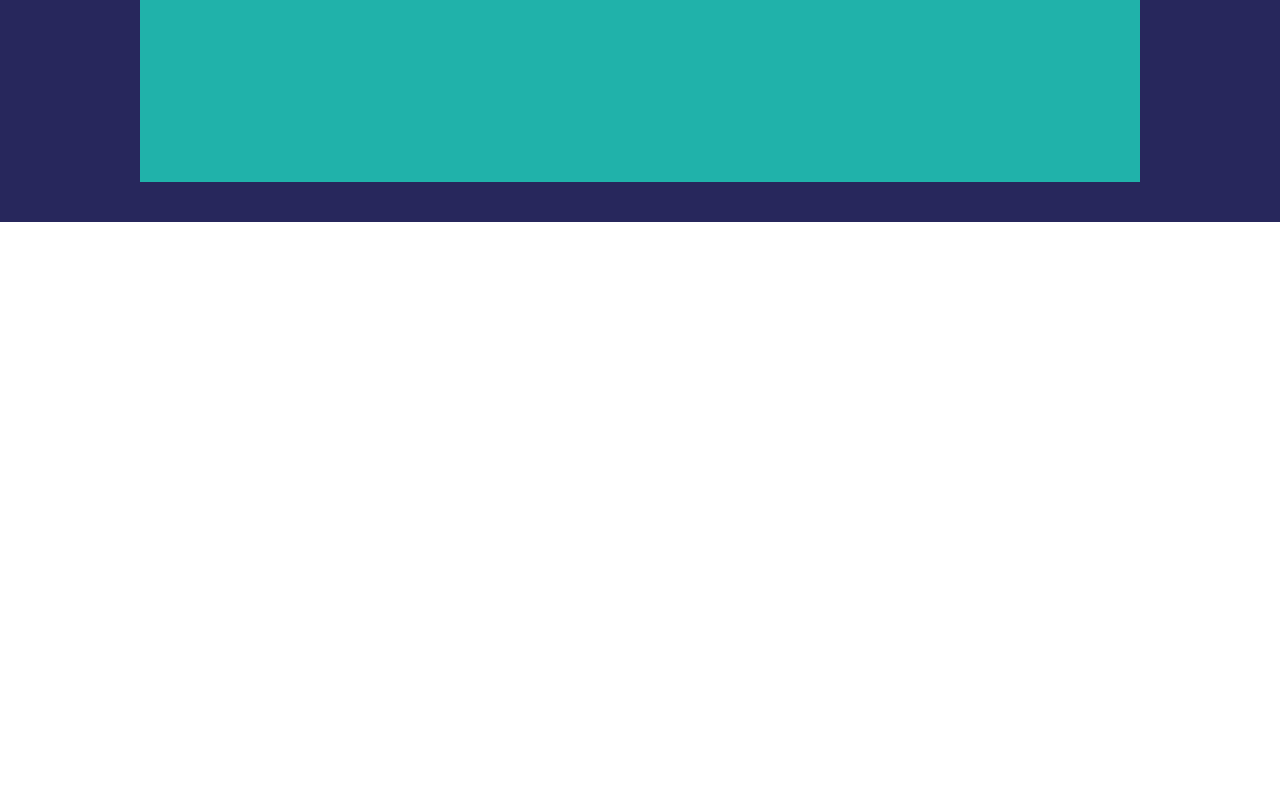
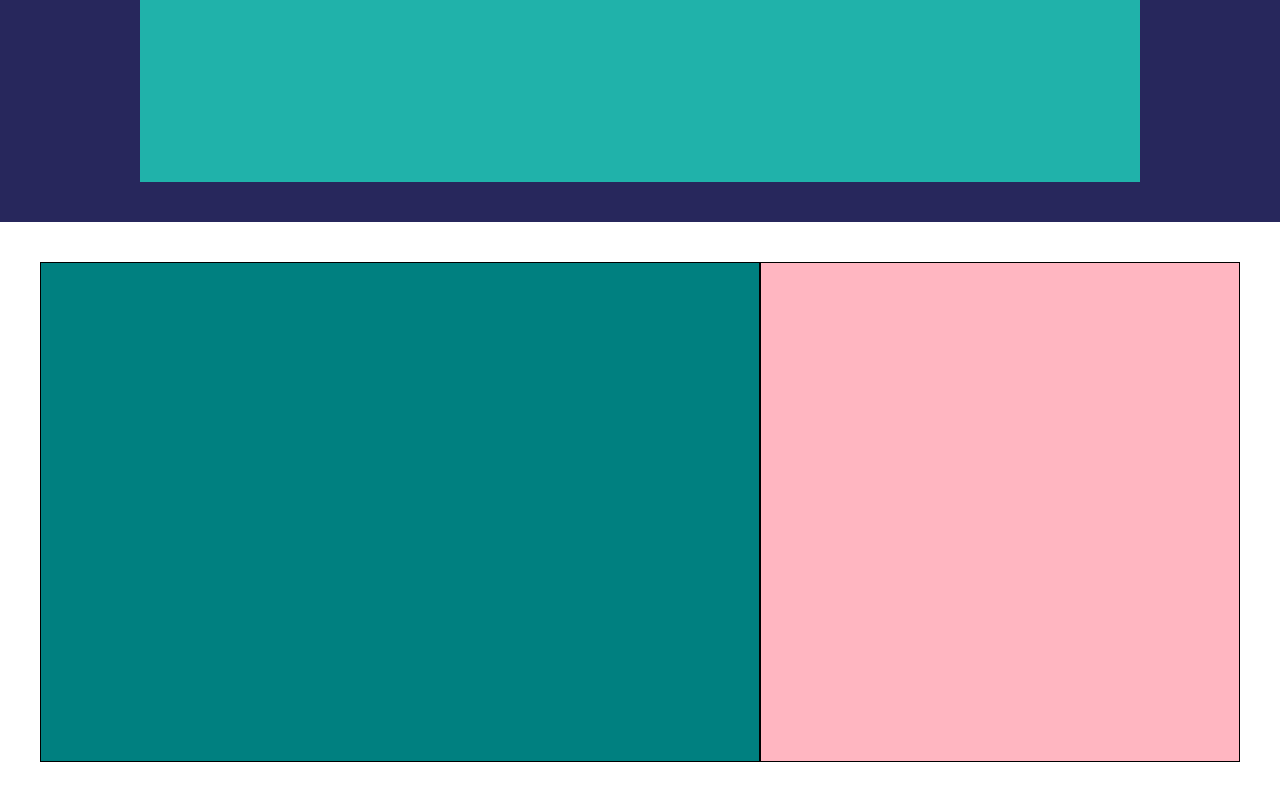
Before and after one commit to EnricoClem/htmlcss-struttura-discord, a plain HTML site: page index.html in a window 1280 px wide. Shown: the part 328-1130 px from the top of the page. Before the commit the page ends 800 px from the top, so only its background shows below. Drawn offline with Linux system fonts and the light colour scheme.

Commit message:
ADD - second main block

```diff
--- a/app.css
+++ b/app.css
@@ -55,6 +55,11 @@ main section {
     padding: 40px;
 }
 
+main .container {
+    height: 500px;
+    display: flex;
+}
+
 .section-blue {
     background-color: rgb(39, 39, 92);
 }
@@ -66,9 +71,20 @@ main section {
     height: 400px;
 }
 
+main .col-60 {
+    background-color: teal;
+}
+
+.col-40 {
+    width: 40%;
+    display: flex;
+    flex-wrap: wrap;
+    background-color: lightpink;
+}
+
 /* DEBUG */
 
-.col-20, .col-60 {
+.col-20, .col-40, .col-60 {
     padding: 5px;
     border: 1px solid black;
 }
--- a/index.html
+++ b/index.html
@@ -36,6 +36,13 @@
             <div class="container-small"></div>
         </section>
 
+        <section>
+            <div class="container">
+                <div class="col-60"></div>
+                <div class="col-40"></div>
+            </div>
+        </section>
+
     </main>
 
     <!-- Footer a due pezzi -->
```
